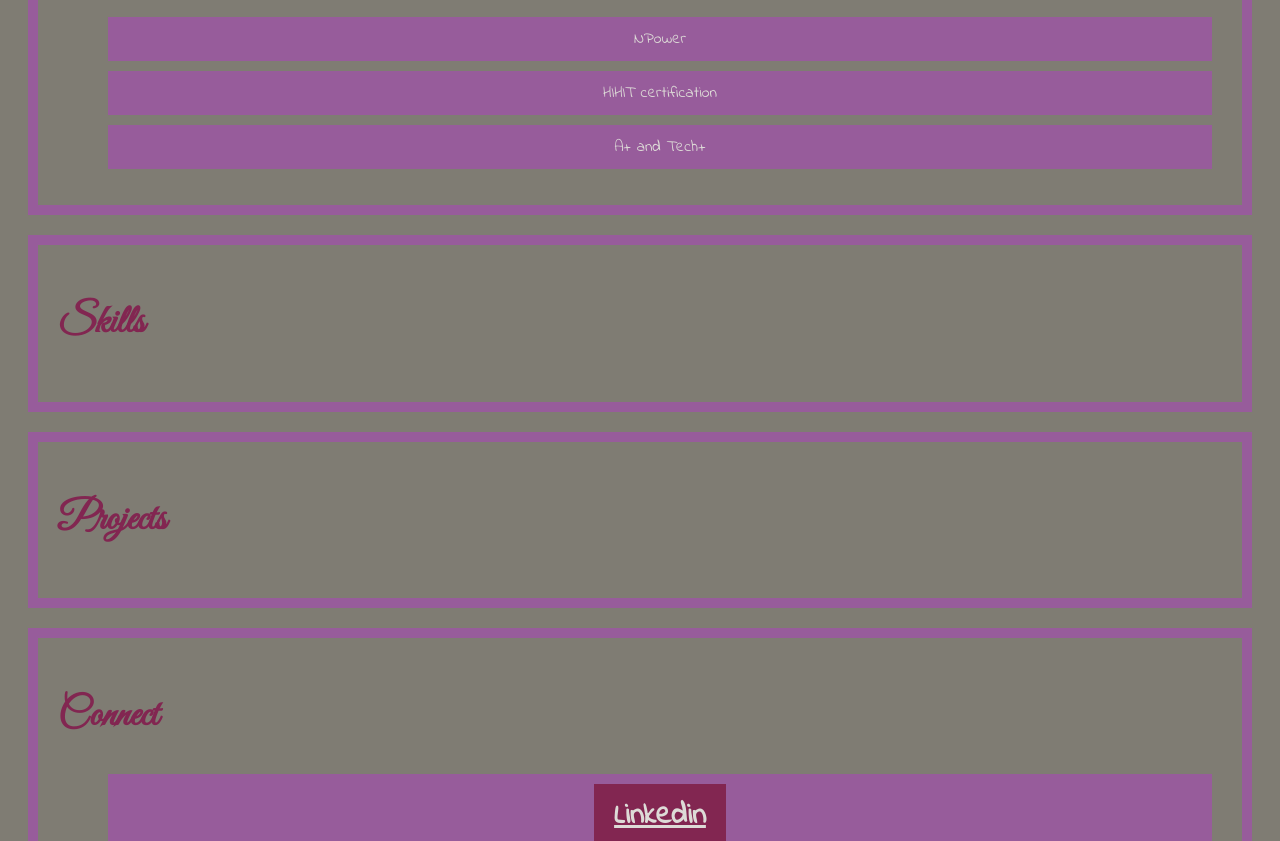
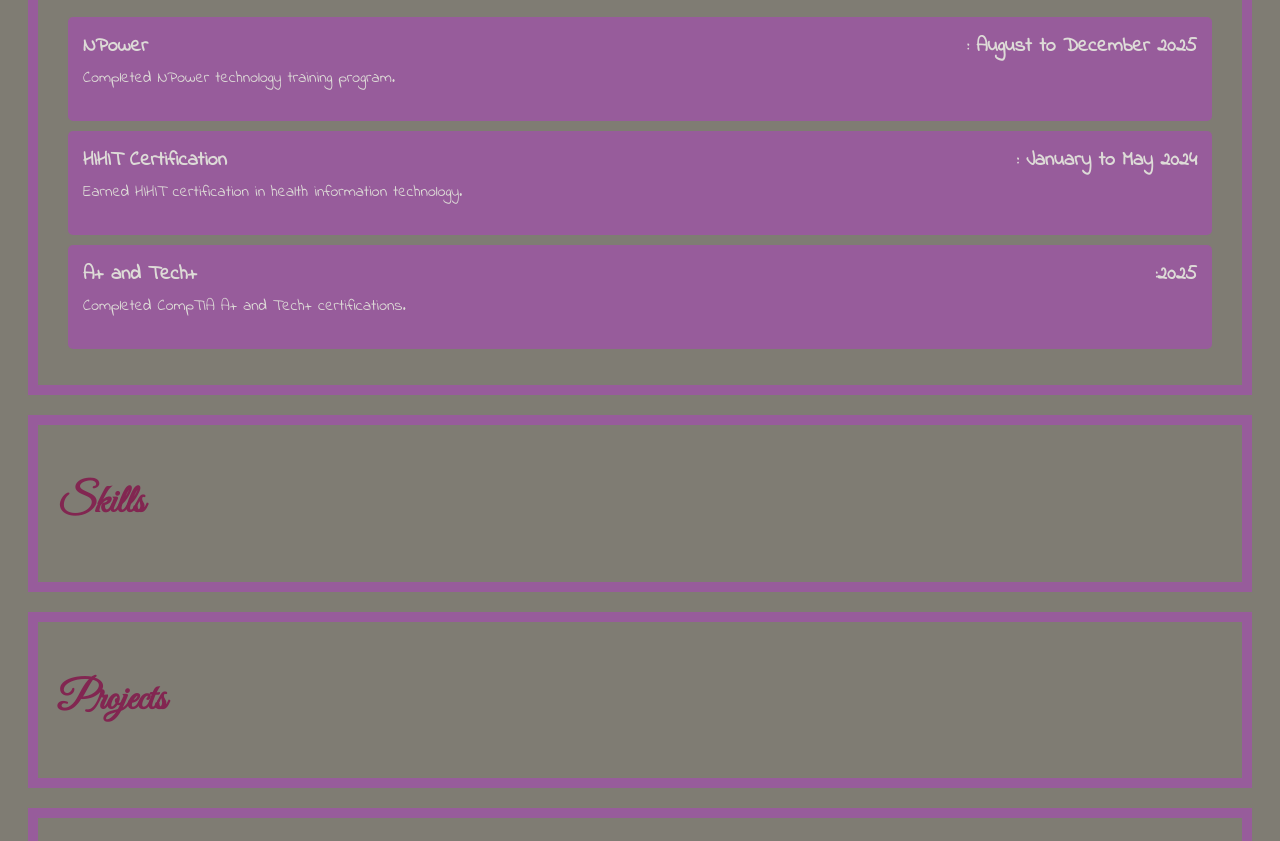
Before and after one commit to Edith56533/Karen-Losoya-26.2, a plain HTML site: page index.html in a window 1280 px wide. Shown: the part 625-1466 px from the top of the page. Drawn offline with Linux system fonts and the light colour scheme.

Commit message:
fixed nav labels and addded experience flex bow layout

```diff
--- a/css/index.css
+++ b/css/index.css
@@ -61,3 +61,28 @@ li{
     padding: 10px 20px;
     font-size: 30px;
 }
+#Experience ul {
+    list-style: none;
+    padding: 0;
+}
+
+#Experience li {
+    background-color: var(--lilac);
+    color: var(--eggshell);
+    padding: 15px;
+    margin: 10px;
+    border-radius: 5px;
+    display: block;
+}
+
+.job-header {
+    display: flex;
+    justify-content: space-between;
+    font-weight: bold;
+    font-size: 20px;
+}
+
+.job-description {
+    font-size: 16px;
+    margin-top: 5px;
+}
--- a/index.html
+++ b/index.html
@@ -17,8 +17,8 @@
     <nav>
         <a href="#About">About</a>
         <a href="#Experience">Experience</a>
-        <a href="#Skills">Connect</a>
-        <a href="#Projects">Connect</a>
+        <a href="#Skills">Skills</a>
+        <a href="#Projects">Projects</a>
         <a href="#Connect">Connect</a>
     </nav>
     <h1> Karen Losoya</h1>
@@ -29,9 +29,27 @@
     <section id="Experience">
     <h2>Experience</h2>
     <ul>
-        <li>NPower</li>
-        <li>HIHIT certification</li>
-        <li>A+ and Tech+</li>
+        <li>
+                <div class="job-header">
+                <span class="job-title">NPower</span>
+                <span class="job-date">: August to December 2025</span>
+            </div>
+            <p class="job-description">Completed NPower technology training program.</p>
+        </li>
+        <li>
+            <div class="job-header">
+                <span class="job-title">HIHIT Certification</span>
+                <span class="job-date">: January to May 2024</span>
+            </div>
+            <p class="job-description">Earned HIHIT certification in health information technology.</p>
+        </li>
+        <li>
+            <div class="job-header">
+                <span class="job-title">A+ and Tech+</span>
+                <span class="job-date">:2025</span>
+            </div>
+            <p class="job-description">Completed CompTIA A+ and Tech+ certifications.</p>
+       </li>
     </ul>
     </section>
 
```
